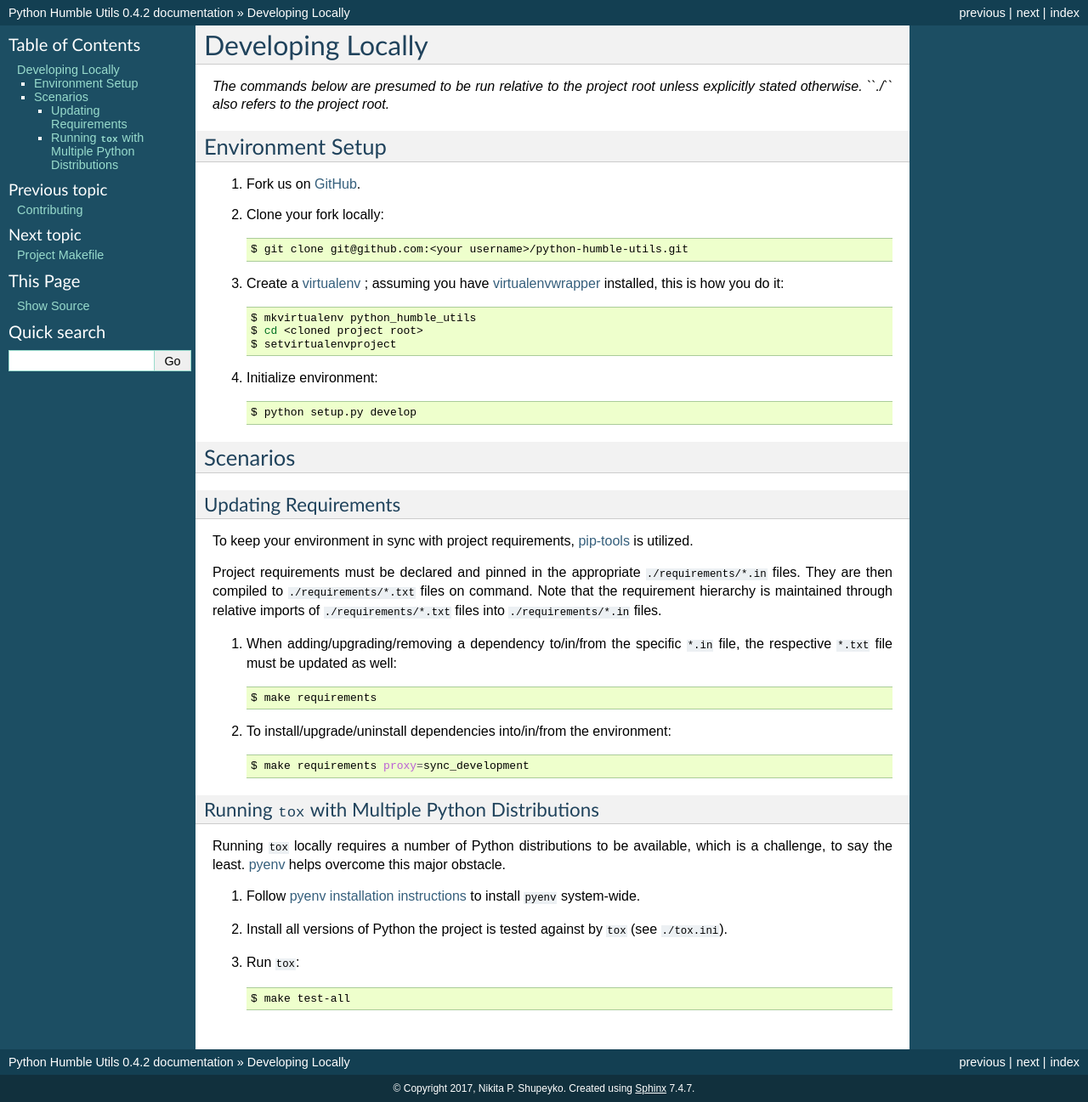
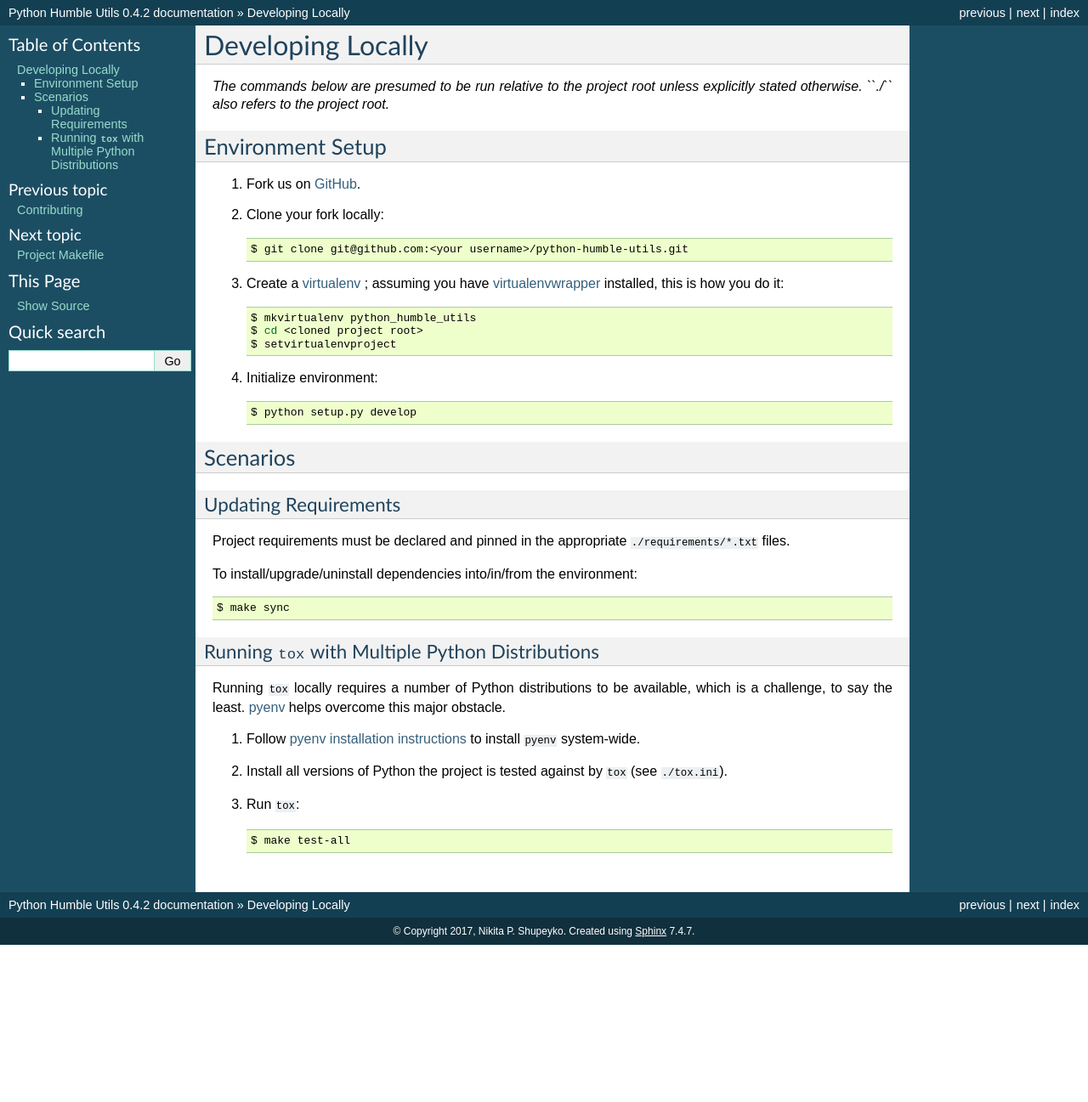
Before and after one commit to webyneter/python-humble-utils, a Sphinx documentation site: the page built from docs/developing-locally.rst, in a window 1280 px wide. Shown: the whole page at 85% size. Built offline with Sphinx 7.4.7, drawn with Linux system fonts in a browser that asks for light colours; pages that are not in the unit, such as notebooks, are missing from menus; after the commit the page ends 1112 px from its top, so only the background shows below that.

Commit message:
Stop using pip-tools (#31)
* Stop using pip-tools

* #

* Update Project Makefile docs

```diff
--- a/docs/developing-locally.rst
+++ b/docs/developing-locally.rst
@@ -41,23 +41,11 @@ Scenarios
 Updating Requirements
 ~~~~~~~~~~~~~~~~~~~~~
 
-To keep your environment in sync with project requirements, `pip-tools`_ is utilized.
+Project requirements must be declared and pinned in the appropriate ``./requirements/*.txt`` files.
 
-Project requirements must be declared and pinned in the appropriate ``./requirements/*.in`` files.
-They are then compiled to ``./requirements/*.txt`` files on command.
-Note that the requirement hierarchy is maintained through relative imports of ``./requirements/*.txt`` files
-into ``./requirements/*.in`` files.
+To install/upgrade/uninstall dependencies into/in/from the environment::
 
-#. When adding/upgrading/removing a dependency to/in/from the specific ``*.in`` file, the respective ``*.txt`` file must be updated as well::
-
-    $ make requirements
-
-#. To install/upgrade/uninstall dependencies into/in/from the environment::
-
-    $ make requirements proxy=sync_development
-
-
-.. _`pip-tools`: https://github.com/jazzband/pip-tools
+    $ make sync
 
 
 .. _developing-locally-tox:
```
Also changed, not shown: docs/project-makefile.rst (+1 -6 lines), 8 other files.
